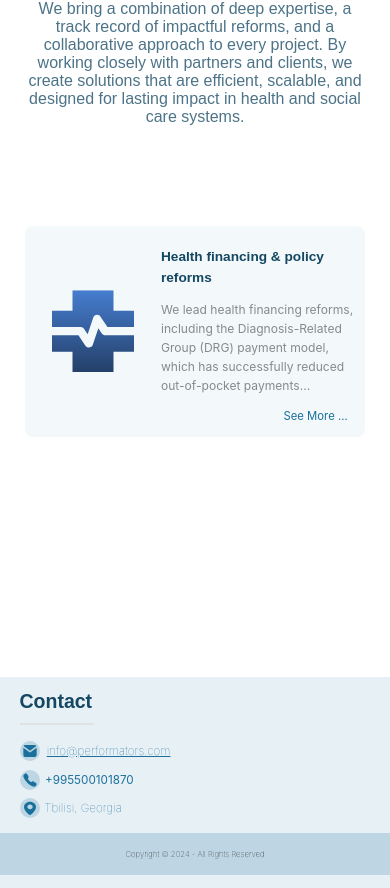
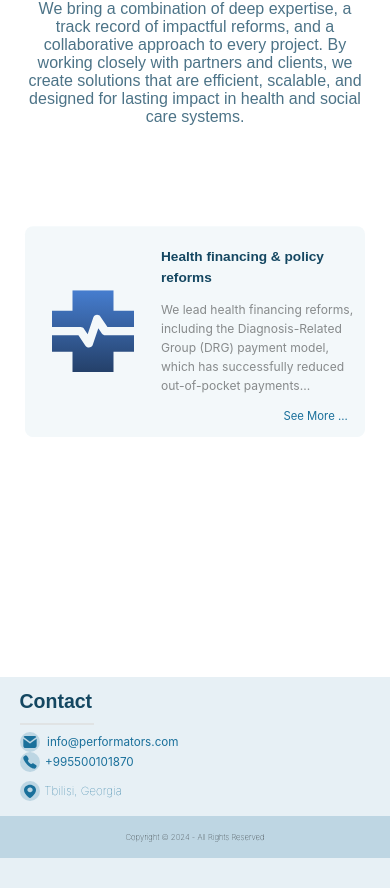
Before and after one commit to carco23/client, a React (Create React App) app: page / in a window 390 px wide. Shown: the part 4826-5714 px from the top of the page. Built offline with nearby package versions, Linux system fonts and the light colour scheme.

Commit message:
telephone1

```diff
--- a/src/components/Footer/footer.js
+++ b/src/components/Footer/footer.js
@@ -11,7 +11,7 @@ function Footer() {
         <div className={styles.footerItems}>
             <div className={styles.item}>
                 <img src={Email} />
-                <p style={{textDecoration: 'underline'}}>info@performators.com</p>
+                <a href={`mailto:info@performators.com`}>info@performators.com</a>
             </div>
             <div className={styles.item}>
                 <img src={Phone} />
--- a/src/components/Footer/footer.module.css
+++ b/src/components/Footer/footer.module.css
@@ -79,5 +79,6 @@
         font-size: 3vw;
         position: relative;
         left: 5%;
+        color: #1A709B;
     }
 }
```
